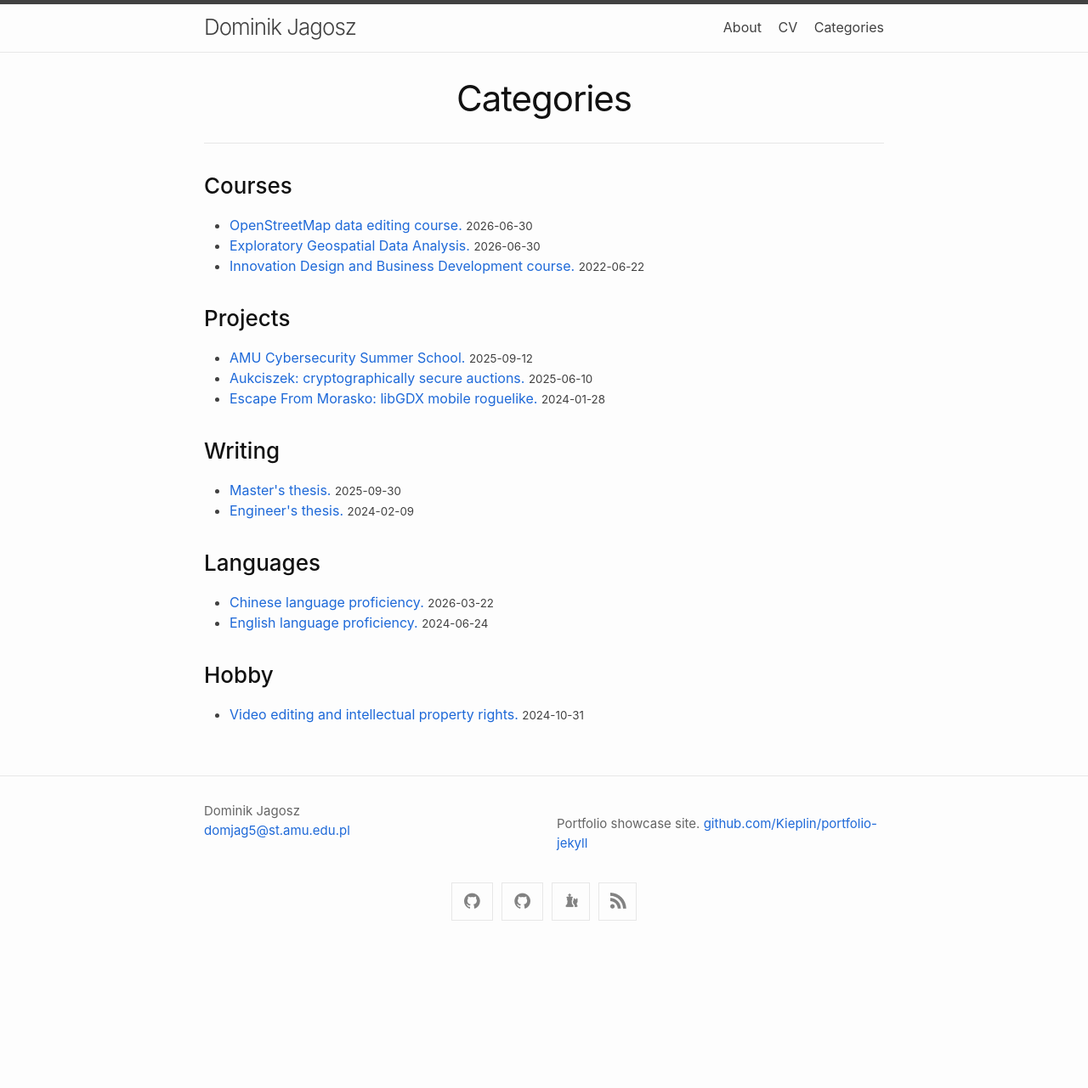
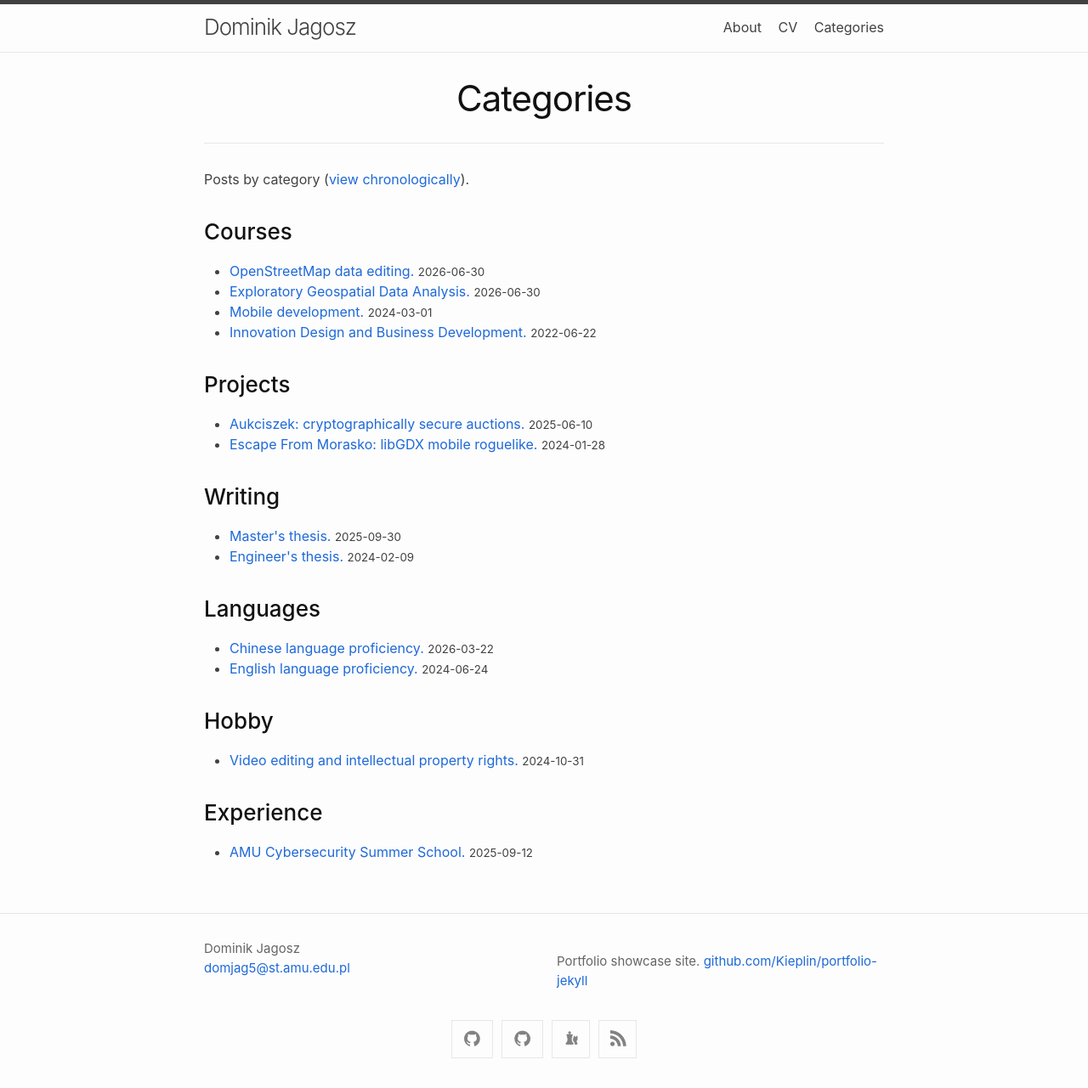
Before and after one commit to Kieplin/portfolio-j, a Jekyll site: the page built from categories.md, in a window 1280 px wide. Shown: the whole page at 85% size. Built offline with Jekyll 4.4.1, drawn with Linux system fonts in a browser that asks for light colours; nearby versions of some CDN libraries; before the commit the page ends 1119 px from its top, so only the background shows below that.

Commit message:
link category and chronological posts views; add moblie development post

```diff
--- a/_posts/2022-06-22-innovation-design-and-business-development-course.markdown
+++ b/_posts/2022-06-22-innovation-design-and-business-development-course.markdown
@@ -1,6 +1,6 @@
 ---
 layout: post
-title:  "Innovation Design and Business Development course."
+title:  "Innovation Design and Business Development."
 date:   2022-06-22 12:00:00 +0100
 categories: courses
 ---
--- a/_posts/2024-10-31-youtube.markdown
+++ b/_posts/2024-10-31-youtube.markdown
@@ -7,7 +7,7 @@ categories: hobby
 
 I took a class on intellectual property rights and know about the types of licences commonly used in software development. I am aware of copyright and fair use rights. I know how to find free resources and use them with attribution.
 
-I applied this knowledge in this example video edit. I found [CC PDM 1.0](https://creativecommons.org/publicdomain/mark/1.0/) music on [musopen.org](https://www.musopen.org/music/2547-piano-sonata-no-14-in-c-sharp-minor-moonlight-sonata-op-27-no-2/) and synchronised it with my CS2 clips in DaVinci Resolve.
+I applied this knowledge in this example video edit. I found [CC PDM 1.0](https://creativecommons.org/publicdomain/mark/1.0/) music on [musopen.org](https://musopen.org/music/2547-piano-sonata-no-14-in-c-sharp-minor-moonlight-sonata-op-27-no-2/) and synchronised it with my CS2 clips in DaVinci Resolve.
 
 <iframe
   src="https://www.youtube.com/embed/8f17gkkNW0c"
--- a/_posts/2025-09-12-amu-cybersecurity-summer-school.markdown
+++ b/_posts/2025-09-12-amu-cybersecurity-summer-school.markdown
@@ -2,7 +2,7 @@
 layout: post
 title:  "AMU Cybersecurity Summer School."
 date:   2025-09-12 12:00:00 +0100
-categories:  projects
+categories:  experience
 ---
 
 I worked as an assistant to the lecturer at [AMU](https://amu.edu.pl/) Cybersecurity Summer School 2025 while I was a graduate student at [WMI](https://wmi.amu.edu.pl/). I helped professors deliver classes on password security, login methods, cookies, and browser security. We used YubiKeys to generate OTPs for 2FA and for FIDO2 passwordless sign-in. To explore an example WordPress cookie exploit, we used VirtualBox VMs.
--- a/_posts/2026-06-30-osm-data-editing-course.markdown
+++ b/_posts/2026-06-30-osm-data-editing-course.markdown
@@ -1,6 +1,6 @@
 ---
 layout: post
-title:  "OpenStreetMap data editing course."
+title:  "OpenStreetMap data editing."
 date:   2026-06-30 12:00:00 +0100
 categories: courses
 ---
--- a/categories.md
+++ b/categories.md
@@ -3,6 +3,8 @@ layout: page
 title: "Categories"
 permalink: /categories
 ---
+
+Posts by category ([view chronologically]({{ "/" | relative_url }})).
 
 {% for category in site.categories %}
   {% capture category_name %}{{ category | first }}{% endcapture %}
--- a/index.markdown
+++ b/index.markdown
@@ -4,3 +4,5 @@
 
 layout: home
 ---
+
+All posts displayed chronologically ([view by category]({{ "/categories" | relative_url }})).
```
Also changed, not shown: _posts/2024-03-01-moblie-development.markdown (added, +27 -0 lines), _posts/2024-06-24-english-proficiency.markdown (renamed from _posts/2022-06-22-english-proficiency.markdown), _posts/2026-03-22-chinese-proficiency.markdown (renamed from _posts/2022-06-22-chinese-proficiency.markdown).
